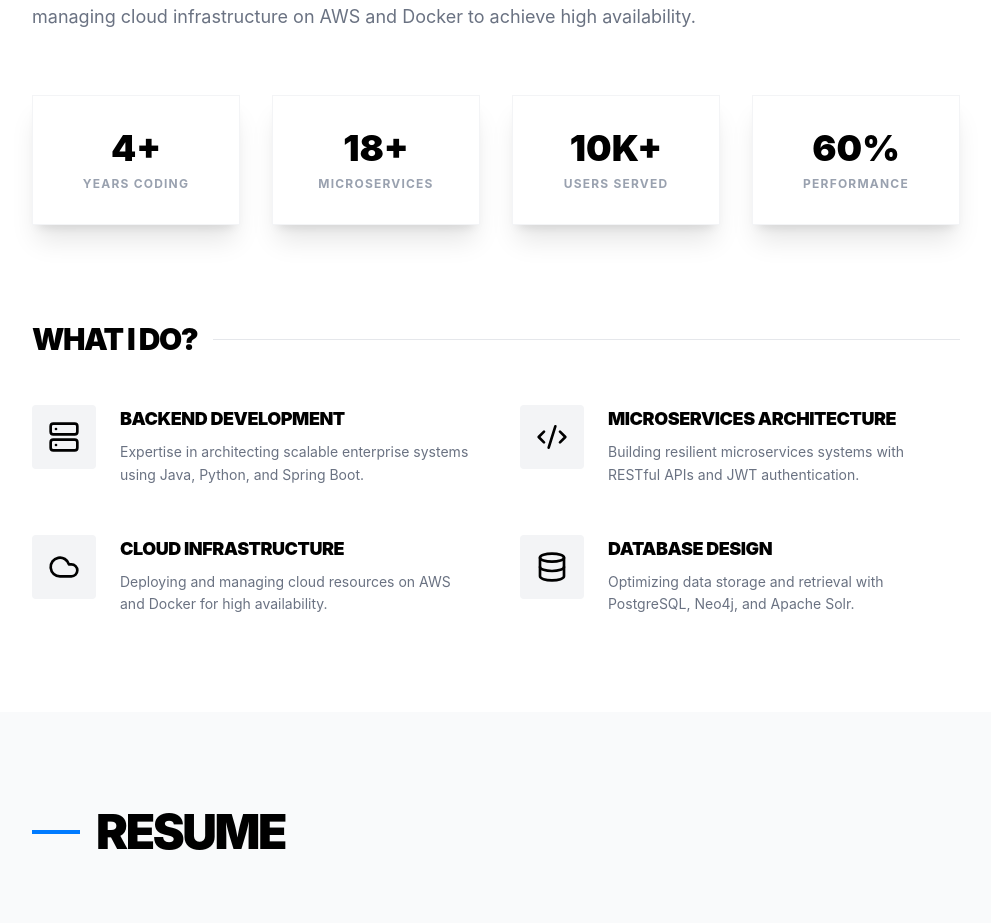
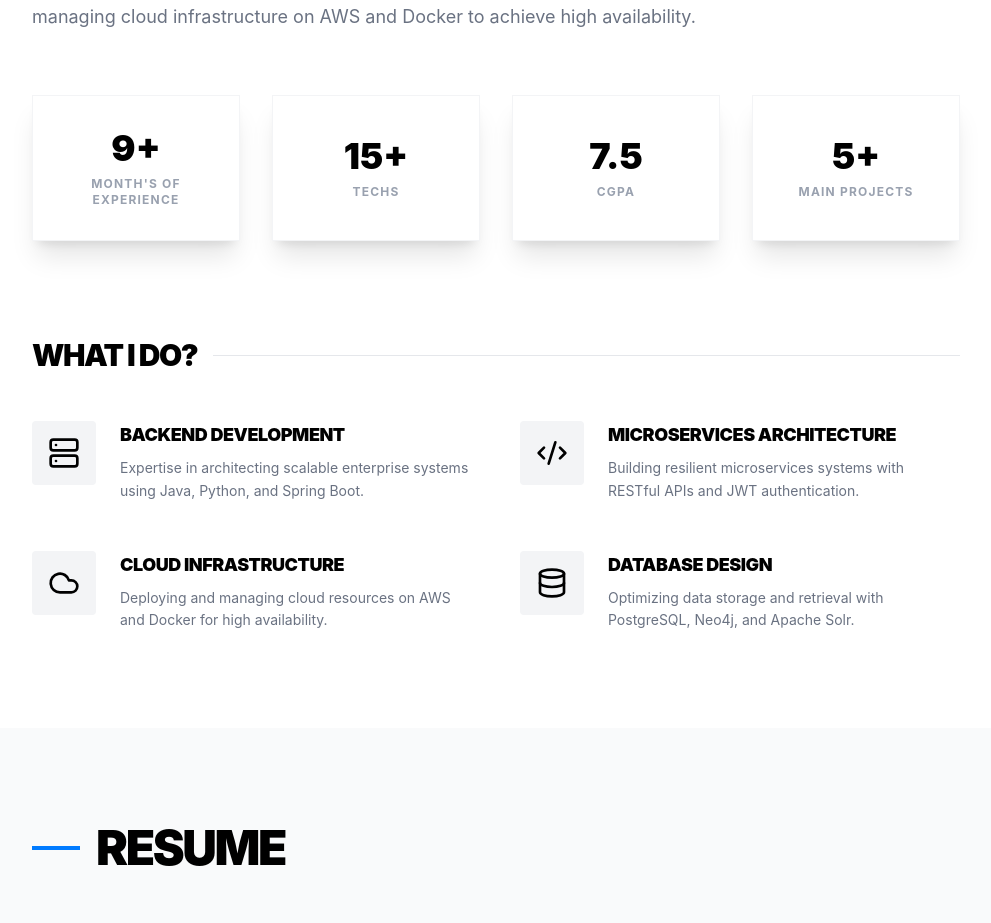
Before and after one commit to LIVISHKUMAR/Livish_Portfolio_main, a React (Vite) app: page / in a window 1280 px wide. Shown: the part 1106-2029 px from the top of the page, without its empty margins (272-1263 px from the left). Built offline with nearby package versions, Linux system fonts and the light colour scheme.

Commit message:
Update the data in about.tsx

```diff
--- a/src/components/About.tsx
+++ b/src/components/About.tsx
@@ -5,10 +5,10 @@ import { data } from '../data';
 
 const About: React.FC = () => {
   const stats = [
-    { label: "Years Coding", value: "4+" },
-    { label: "Microservices", value: "18+" },
-    { label: "Users Served", value: "10K+" },
-    { label: "Performance", value: "60%" }
+    { label: "Month's of Experience", value: "9+" },
+    { label: "Techs", value: "15+" },
+    { label: "CGPA", value: "7.5" },
+    { label: "Main Projects", value: "5+" }
   ];
 
   const whatIDo = [
```
